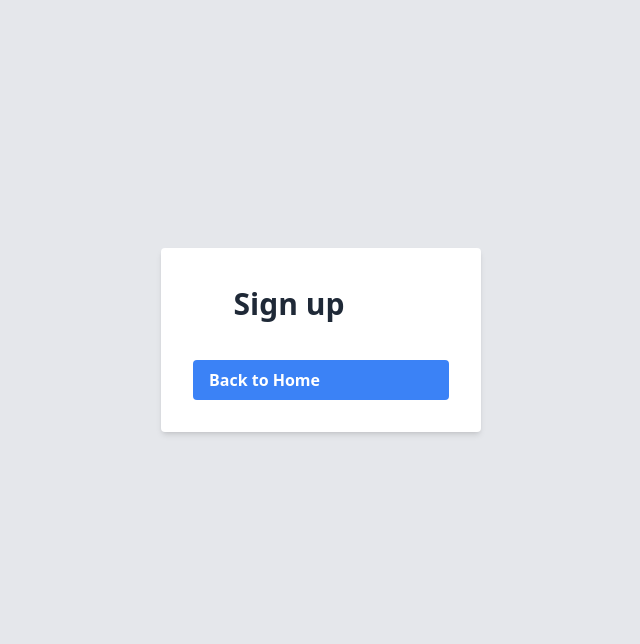
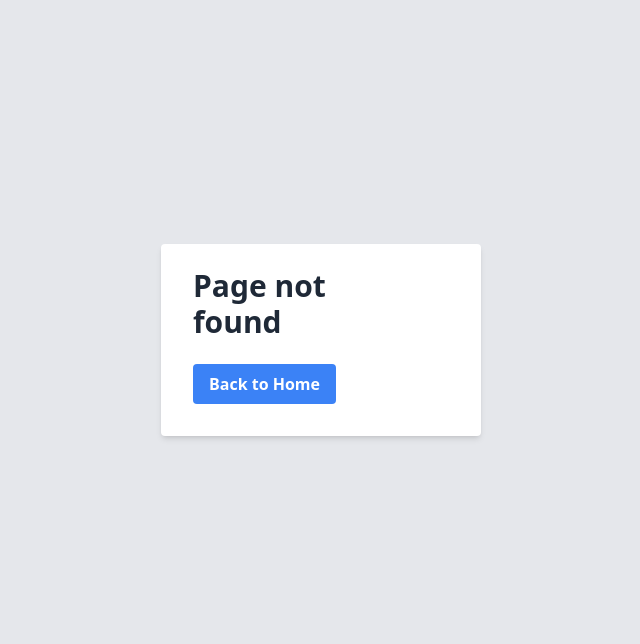
Before and after one commit to mahyar-amiri/Django-packages-blog, a Django app: template blog/templates/blog/utils/404.html in a window 1280 px wide. Shown: the part 64-708 px from the top of the page, without its empty margins (319-959 px from the left). Run offline with Django 4.2, Linux system fonts and the light colour scheme; the template is opened without the code that fills it, so the values that code supplies are empty; some libraries are stand-ins or nearby versions.

Commit message:
update apps.py & 404.html

```diff
--- a/blog/apps.py
+++ b/blog/apps.py
@@ -8,4 +8,4 @@ class BlogConfig(AppConfig):
 
     def ready(self):
         if not settings.DEBUG:
-            pass
+            import blog.signals
--- a/blog/templates/blog/utils/404.html
+++ b/blog/templates/blog/utils/404.html
@@ -5,17 +5,17 @@
     <div class="w-full max-w-md mx-auto my-8 px-8 py-8 sm:px-12 lg:px-16 max-w-full">
         <div class="bg-white shadow-md rounded px-8 pt-6 pb-8">
             <div class="flex items-center justify-center mb-6">
-                <h2 class="text-3xl font-bold text-gray-800">Sign up</h2>
+                <h2 class="text-3xl font-bold text-gray-800">Page not found</h2>
                 <lord-icon
                         src="https://cdn.lordicon.com/fmnowuba.json"
                         trigger="loop"
                         delay="1000"
-                        colors="outline:#121331,primary:#1663c7,secondary:#ffffff"
+                        colors="primary:#1663c7,secondary:#e83a30"
                         class="w-16 h-16">
                 </lord-icon>
             </div>
             <div class="flex items-center justify-between mt-4">
-                <div class="bg-blue-500 hover:bg-blue-700 text-white font-bold py-2 px-4 rounded w-full focus:outline-none focus:shadow-outline"><a href="{% url 'blog:home' %}">Back to Home</a></div>
+                <a href="{% url 'blog:home' %}"><div class="bg-blue-500 hover:bg-blue-700 text-white font-bold py-2 px-4 rounded w-full focus:outline-none focus:shadow-outline">Back to Home</div></a>
             </div>
         </div>
     </div>
```
